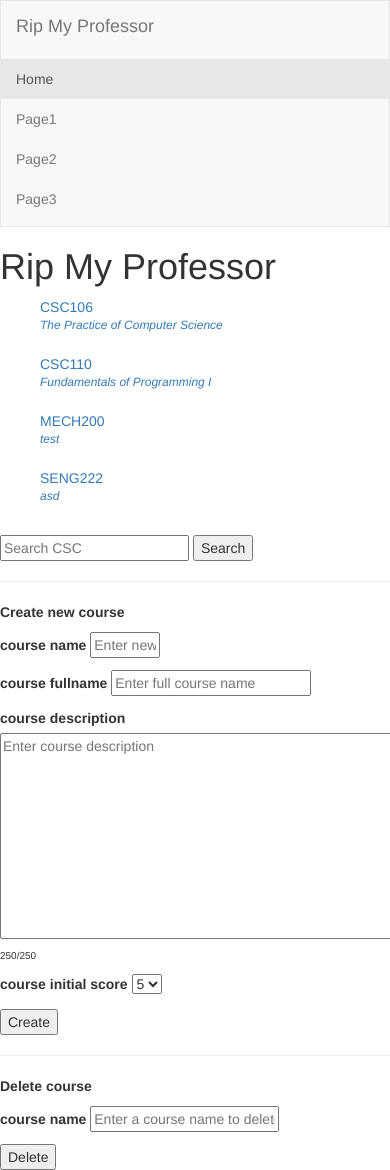
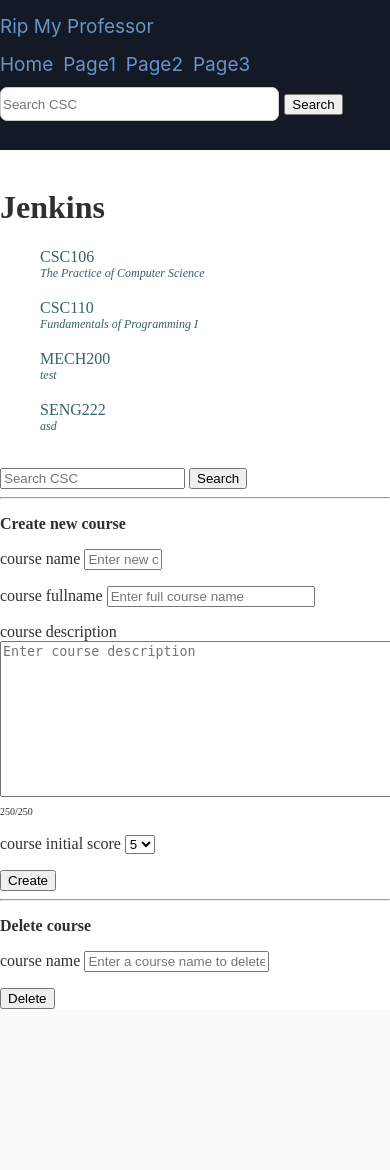
Before and after one commit to superpenshine/RipMyProfessor, a Django app: page /courses/ in a window 390 px wide; the page is wider, and only the part inside the window is pictured. After the commit the page ends 1009 px from the top of that part, so only its background shows below. Run offline with Django 3.2, Linux system fonts and the light colour scheme; data comes from the database, SQL or seed files in the repository; both versions use the stored data as it was after the commit; some libraries are stand-ins or nearby versions.

Commit message:
bootstrap removed+responsive Navbar

```diff
--- a/rip/static/css/index.css
+++ b/rip/static/css/index.css
@@ -1,7 +1,60 @@
+input.navbar-search-input{
+	border-radius: 7px;
+	border: 1px solid #ccc;
+	height: 30px;
+	width: 40vw;
+	min-width: 240px;
+}
+
+@media screen and (max-width: 806px){
+	input.navbar-search-input{
+		width: 70vw;
+	}
+	nav.navbar{
+		background-color: #131a26;
+		height: 150px;
+	}
+}
+
+button.navbar-search-button{
+	floag: left;
+}
+
+.navbar-ul{
+	margin: 0px;
+	padding:0px;
+}
+.navbar-li{
+	float: left;
+	margin-right: 10px;
+}
+.navbar{
+	font-family: "SF Pro Text","Myriad Set Pro","SF Pro Icons","Helvetica Neue","Helvetica","Arial",sans-serif;
+	font-size: 19px;
+	background-color: #edeeff;
+	height: 60px;
+}
+.navbar-brand{
+	margin-right: 10px;
+}
+.navbar-header{
+	margin-top: 15px;
+	float: left;
+}
+.navbar-body{
+	margin-top: 15px;
+	float: left;
+}
+.navbar-searcher{
+	margin-top: 11px;
+	float: left;
+}
+
 .courselist_fullname{
 	font-size:12px;
 	font-style: italic;
 }
+
 
 select:hover{
 	transition-duration:0.218s;
@@ -38,11 +91,16 @@ li{
 	list-style-type: none;
 }
 
+.navbar a{
+  	color: #6993cb;
+}
+
 a {
-    color: green;
+  	color: #356268;
 	text-decoration: none;
 }
 
 body {
 	color: #303030;
+	margin: 0px;
 }
--- a/rip/templates/rip/index.html
+++ b/rip/templates/rip/index.html
@@ -6,30 +6,35 @@
 <meta name="author" content="Simon Shen">
 
 <link href="{% static 'css/index.css' %}" rel="stylesheet" type="text/css">
-<link rel="stylesheet" href="https://maxcdn.bootstrapcdn.com/bootstrap/3.3.7/css/bootstrap.min.css">
 
 <script type="text/javascript" src="{% static 'javascript/courses.js'%}"></script>
-<script src="https://ajax.googleapis.com/ajax/libs/jquery/3.2.1/jquery.min.js"></script>
-<script src="https://maxcdn.bootstrapcdn.com/bootstrap/3.3.7/js/bootstrap.min.js"></script>
 
-<title>Rip My Professor !s</title>
+<title>Rip My Professor !</title>
 </head>
 
 <body>
 <div>
-	<nav class="navbar navbar-default">
-		<div class="container-fluid">
-			<div class="navbar-header"><a class="navbar-brand" href="/courses/">Rip My Professor</a></div>
-			<ul class="nav navbar-nav">
-				<li class="active"><a href="/courses/">Home</a></li>
-				<li><a href="#">Page1</a></li>
-				<li><a href="#">Page2</a></li>
-				<li><a href="#">Page3</a></li>
+	<nav class="navbar">
+		<div class="navbar-header"><a class="navbar-brand" href="/courses/">Rip My Professor</a></div>
+		<div class="navbar-body">
+			<ul class="navbar-ul">
+			<li class="navbar-li"><a href="/courses/">Home</a></li>
+			<li class="navbar-li"><a href="#">Page1</a></li>
+			<li class="navbar-li"><a href="#">Page2</a></li>
+			<li class="navbar-li"><a href="#">Page3</a></li>
 			</ul>
 		</div>
+		<div class="navbar-searcher">
+			<form action="/courses/" method="get">
+			<input type="text" name="subject" placeholder="Search CSC" class="navbar-search-input">
+			<span><button type="submit" name="action" value="search_by_subject" class="navbar-search-button">Search</button></span>
+			</form>
+		</div>
+		<div class="navbar-underlay"></div>
 	</nav>
 </div>
-<h1 class="page_title">Rip My Professor</h1>
+<br>
+<h1 class="page_title">Jenkins</h1>
 <div class="body_div">
 	<div class="course_list_div">
 		{% if courses_list %}
@@ -58,7 +63,7 @@
 
 	<div class="add_course_div">
 		<p><b>Create new course</b></p>
-		<form action="http://127.0.0.1:8000/courses/" method='post'>
+		<form action="/courses/" method='post'>
 		{% csrf_token %}
 		<label>course name</label>
 		<input type="text" name="course_name" placeholder="Enter new course" class="input_course_name" required>
@@ -87,7 +92,7 @@
 
 	<div class="delete_course_div">
 		<p><b>Delete course</b></p>
-		<form action="http://127.0.0.1:8000/courses/" method='post'>
+		<form action="/courses/" method='post'>
 		{% csrf_token %}
 		<label>course name</label>
 		<input type="text" name="course_name" placeholder="Enter a course name to delete" required>
--- a/rip/views.py
+++ b/rip/views.py
@@ -16,7 +16,6 @@ def index(request):
 		#add entry to course table
 		if request.POST.get("action") == "add":
 			course_name = request.POST.get("course_name").replace(" ", "")
-			print ("here1")
 			#not a valid course name (add escape later)
 			if not re.match('^[A-Z]{3,4}[0-9]{3}$', course_name):
 				return render(request, 'rip/index.html', {'courses_list': get_all_courses(),})
@@ -24,7 +23,6 @@ def index(request):
 			course_fullname = request.POST.get("course_fullname", "")
 			course_description = request.POST.get("course_description", "")
 			course_score_init = request.POST.get("course_score_initial", "5.0")
-			print ("here")
 			create_or_update(course_name, course_fullname, course_description, course_score_init)
 
 		#delete entry in course table
@@ -37,10 +35,8 @@ def index(request):
 		return redirect("/courses/")
 
 	elif request.method == 'GET':
-		print("in get")
 		#search by subject
 		if request.GET.get("action") == "search_by_subject":
-			print("in action")
 			subject = request.GET.get("subject")
 			if subject == "":
 				return render(request, 'rip/index.html', {'courses_list': get_all_courses(),})
```
Also changed, not shown: .scannerwork/report-task.txt (added), db.sqlite3, 1 other file.
